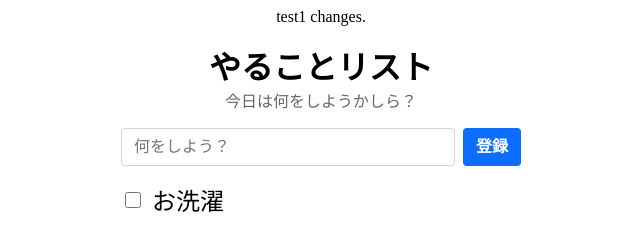
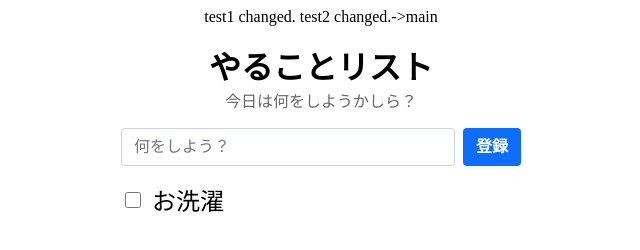
Before and after one commit to rei5408sk/systemk, a plain HTML site: page index.html in a window 1280 px wide. Shown: the whole page, without its empty margins (319-959 px from the left). Drawn offline with Linux system fonts and the light colour scheme.

Commit message:
test2->main

```diff
--- a/index.html
+++ b/index.html
@@ -137,7 +137,8 @@
 </head>
 
 <body>
-    test1 changes.
+    test1 changed.
+    test2 changed.->main
     <div class="todo-list-container">
         <div class="todo-list-title-container">
             <h1 class="todo-list-title">やることリスト</h1>
```
